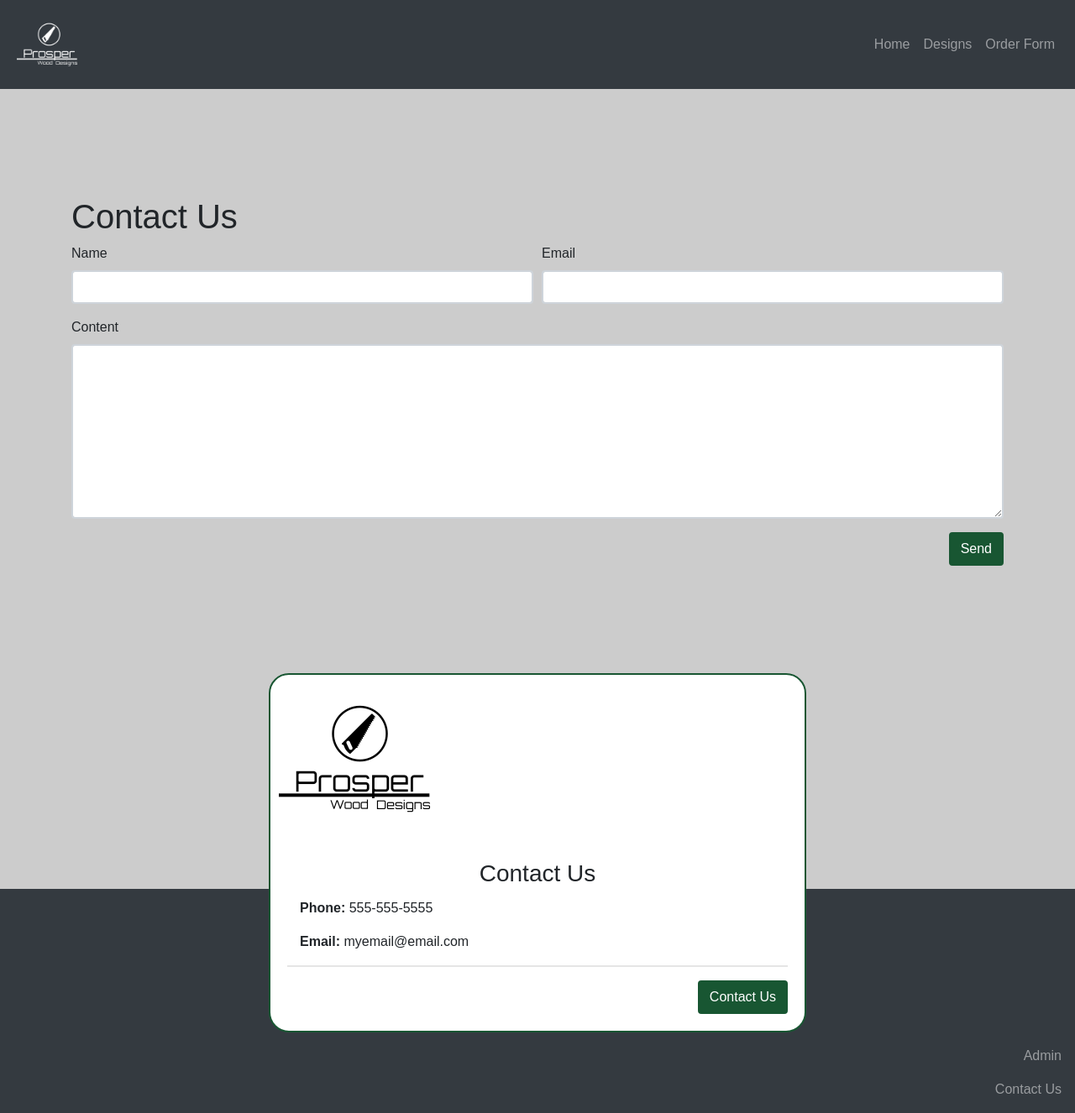
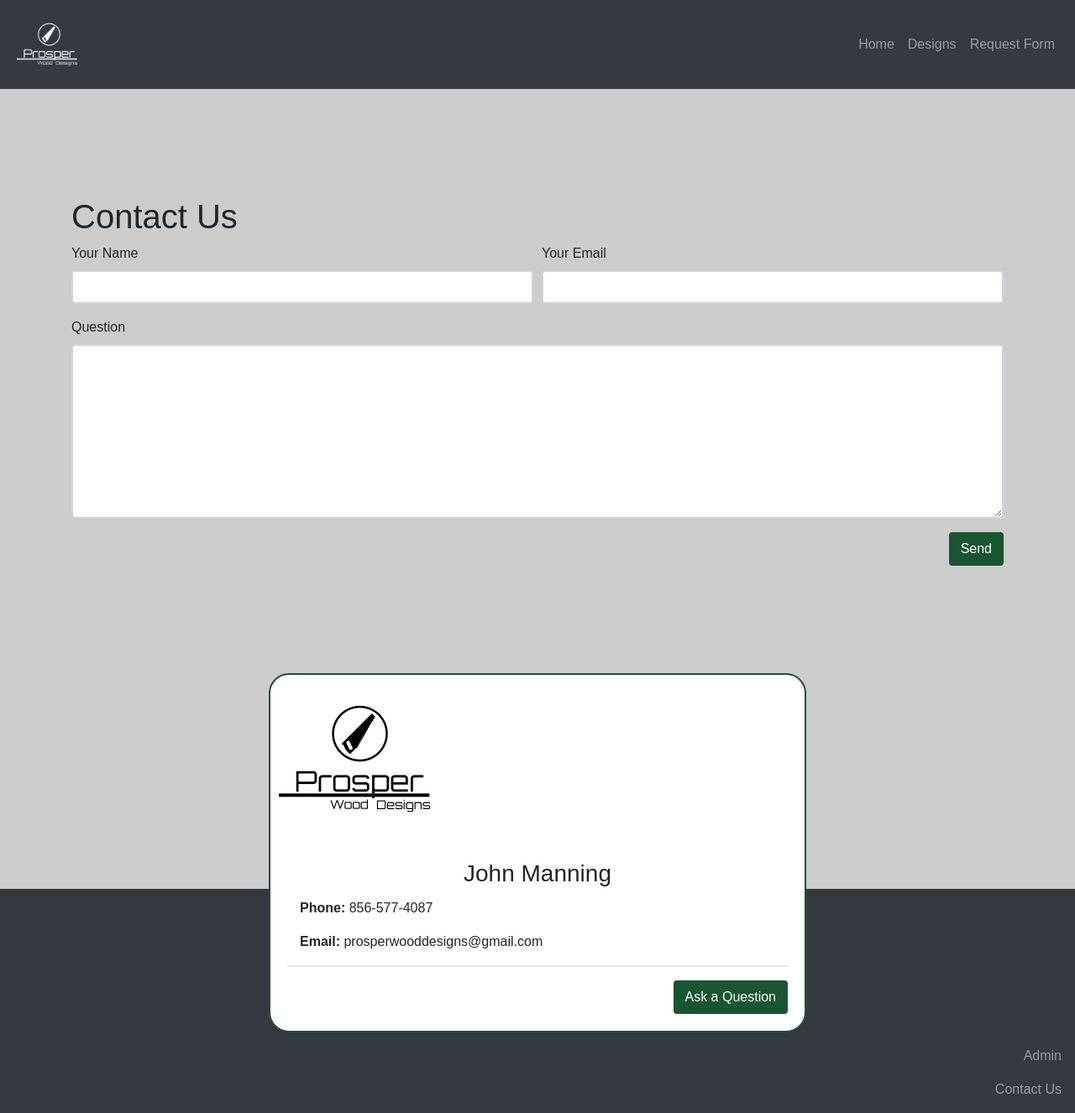
Before and after one commit to mcole22266/prosperwooddesigns, a Flask app: page /contact in a window 1280 px wide. Shown: the whole page at 84% size. Run offline with Flask 2, Linux system fonts and the light colour scheme; parts of the project's set-up code (start-up, migrations or seed data) failed here and were passed over; some libraries are stand-ins or nearby versions.

Commit message:
Updated the Contact Card, Contact Us Form, and Order Form

```diff
--- a/prosperwooddesigns/app/forms.py
+++ b/prosperwooddesigns/app/forms.py
@@ -10,25 +10,25 @@ from wtforms.fields.html5 import EmailField
 from wtforms.validators import DataRequired
 
 
-class OrderForm(FlaskForm):
+class RequestForm(FlaskForm):
     '''
-    An order form for users to request a custom design.
+    A request form for users to request a custom design.
     '''
 
-    email = EmailField('Email', validators=[
+    email = EmailField('Your Email', validators=[
         DataRequired()
     ])
 
-    phone = StringField('Phone Number', validators=[
+    phone = StringField('Your Phone Number', validators=[
         DataRequired()
     ])
 
-    name = StringField('Name', validators=[
+    name = StringField('Your Name', validators=[
         DataRequired()
     ])
 
-    contact_method = SelectField('Preferred Contact Method', choices=[
-        (None, 'No Preference'), ('email', 'Email'), ('phone', 'Phone')
+    contact_method = SelectField('Your Preferred Contact Method', choices=[
+        ('phone', 'Phone'), ('email', 'Email'), (None, 'No Preference')
     ], validators=[
         DataRequired()
     ])
@@ -46,15 +46,15 @@ class ContactForm(FlaskForm):
     requesting a design
     '''
 
-    name = StringField('Name', validators=[
+    name = StringField('Your Name', validators=[
         DataRequired()
     ])
 
-    email = StringField('Email', validators=[
+    email = StringField('Your Email', validators=[
         DataRequired()
     ])
 
-    content = TextAreaField('Content', validators=[
+    content = TextAreaField('Question', validators=[
         DataRequired()
     ])
 
--- a/prosperwooddesigns/app/routes.py
+++ b/prosperwooddesigns/app/routes.py
@@ -47,18 +47,18 @@ class Routes:
             return render_template('designs.html',
                                    title='Designs')
 
-        @app.route('/order')
-        def order():
+        @app.route('/request')
+        def request():
             '''
-            Routes the user to the Order Form of the website
+            Routes the user to the Request Form of the website
             '''
-            from .forms import OrderForm
-            orderform = OrderForm()
-            if orderform.validate_on_submit():
-                return redirect('order')
-            return render_template('order.html',
-                                   title='Order Form',
-                                   orderform=orderform)
+            from .forms import RequestForm
+            requestform = RequestForm()
+            if requestform.validate_on_submit():
+                return redirect('request')
+            return render_template('request.html',
+                                   title='Request Form',
+                                   requestform=requestform)
 
         @app.route('/contact')
         def contact():
--- a/prosperwooddesigns/app/templates/contact-card.html
+++ b/prosperwooddesigns/app/templates/contact-card.html
@@ -13,19 +13,19 @@ Contact card to be used in conjunction with the footer -->
         <div class="card-body">
             <div class="row">
                 <div class="col-md-12 justify-content-center">
-                    <h3 class="card-title text-center">Contact Us</h3>
+                    <h3 class="card-title text-center">John Manning</h3>
                 </div>
             </div>
             <div class="row">
                 <div class="container">
-                    <div class="col-md-6">
-                        <p class="card-text"><strong>Phone: </strong>555-555-5555</p>
-                        <p class="card-text"><strong>Email: </strong>myemail@email.com</p>
+                    <div class="col-md-12">
+                        <p class="card-text"><strong>Phone: </strong>856-577-4087</p>
+                        <p class="card-text"><strong>Email: </strong>prosperwooddesigns@gmail.com</p>
                     </div>
                 </div>
             </div>
             <hr>
-            <a href="/contact" class="btn btn-primary business-card-button">Contact Us</a>
+            <a href="/contact" class="btn btn-primary business-card-button">Ask a Question</a>
         </div>
     </div>
 </div>
--- a/prosperwooddesigns/app/templates/navbar.html
+++ b/prosperwooddesigns/app/templates/navbar.html
@@ -32,8 +32,8 @@ Dark version of the navbar to be used on pages where the navbar is not opaque --
                 <a href="/designs" class="nav-link">Designs</a>
             </li>
             <li class="nav-item
-                {% if title=='Order Form' %}active{% endif %}">
-                <a href="/order" class="nav-link">Order Form</a>
+                {% if title=='Request Form' %}active{% endif %}">
+                <a href="/request" class="nav-link">Request Form</a>
             </li>
         </ul>
     </div>
--- a/prosperwooddesigns/app/templates/order.html
+++ b/prosperwooddesigns/app/templates/request.html
@@ -1,4 +1,4 @@
-<!-- order.html
+<!-- request.html
 Michael Cole
 
 Content for the landing page -->
@@ -9,9 +9,9 @@ Content for the landing page -->
     <div class="container page-content form-content">
         <div class="row align-items-center">
             <div class="col-md-12">
-                <h1>Order Form</h1>
+                <h1>Request Form</h1>
 
-                {% include 'forms/OrderForm.html' %}
+                {% include 'forms/RequestForm.html' %}
             </div>
         </div>
     </div>
```
Also changed, not shown: prosperwooddesigns/app/templates/forms/OrderForm.html (deleted, +0 -39 lines), prosperwooddesigns/app/templates/forms/RequestForm.html (added, +39 -0 lines).
